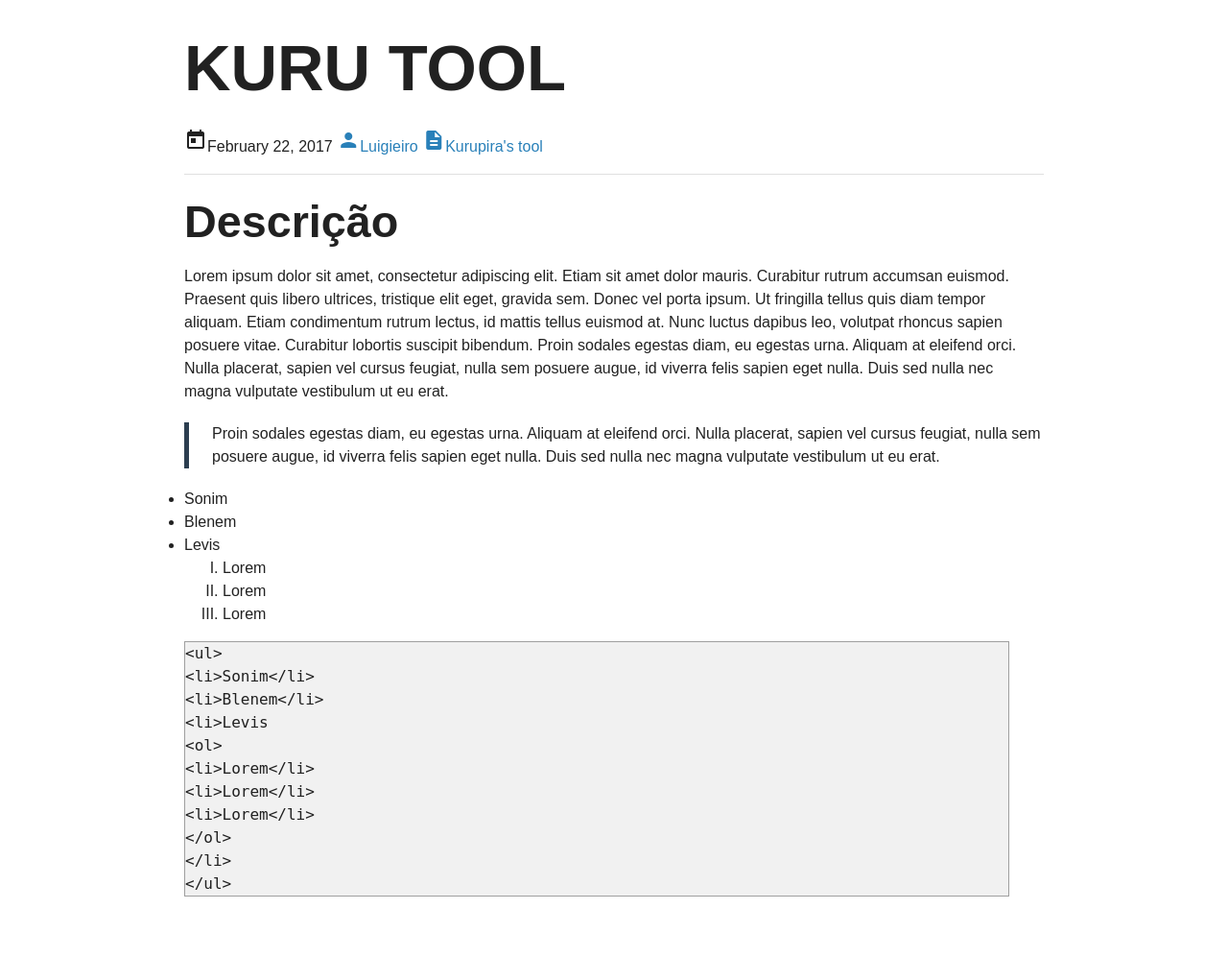
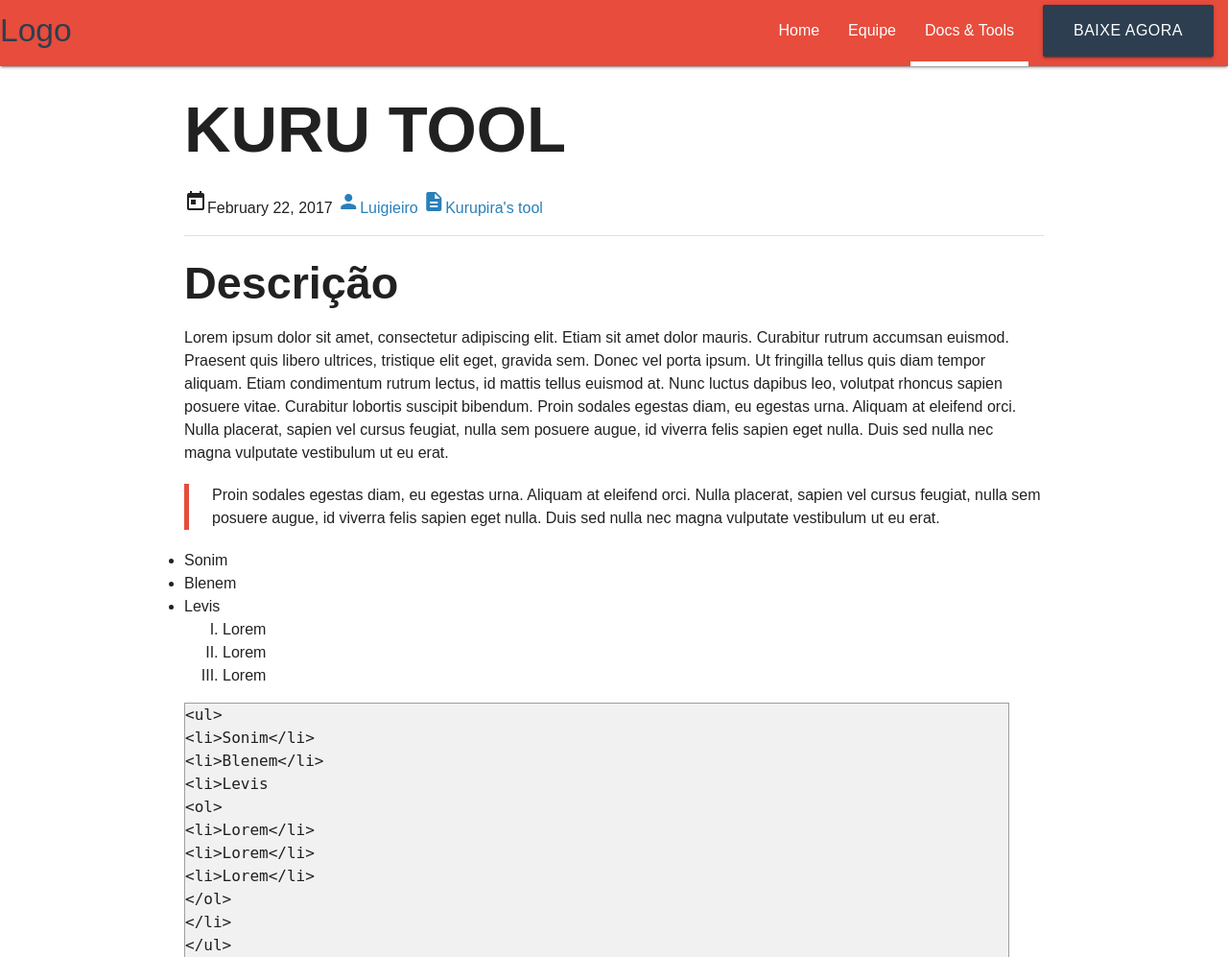
Before and after one commit to unamecorporation/SiteKurupiraOS, a PHP site: page /docExemple.html in a window 1280 px wide. Shown: the top 997 px of the page at 96% size. Before the commit the page ends 934 px from the top, so only its background shows below. Run offline with PHP 8.4, Linux system fonts and the light colour scheme; some libraries are stand-ins or nearby versions; some web fonts are replaced.

Commit message:
Adicionado navbar, corrigido bugs

```diff
--- a/css/implements.css
+++ b/css/implements.css
@@ -1,36 +1,47 @@
 /* kurupira colors */
+
+/*
+colors doc:
+    primary: #2C3E50
+    secundary: #2980B9
+
+colors kurupira:
+    primary: #E74C3C
+    secundary: #2C3E50
+*/
+
 .k-cian-darken{
     background-color: #2C3E50 !important;
 }
-.k-cian-darken{
+.k-cian-darken-text{
     color: #2C3E50 !important;
 }
 
 .k-cian{
     background-color: #2980B9 !important;
 }
-.k-cian{
+.k-cian-text{
     color: #2980B9 !important;
 }
 
 .k-green{
     background-color: #A6DB34 !important;
 }
-.k-green{
+.k-green-text{
     color: #A6DB34 !important;
 }
 
 .k-red{
     background-color: #E74C3C !important;
 }
-.k-red{
+.k-red-text{
     color: #E74C3C !important;
 }
 
 .k-grey{
     background-color: #ECF0F1 !important;
 }
-.k-grey{
+.k-grey-text{
     color: #ECF0F1 !important;
 }
 
@@ -113,6 +124,16 @@ code{
     display: block;
 }
 
+/* lists edits */
+
+ul.doc-ul li{
+    list-style-type: disc !important;
+}
+
+ol.doc-ol li{
+    list-style-type: upper-roman !important;
+}
+
 
 /* link edits */
 
@@ -134,13 +155,18 @@ a:hover{
 /* blockquote edits */
 
 blockquote{
-    border-left: 5px solid #2C3E50;
+    border-left: 5px solid #E74C3C;
 }
 
 
 /* selection edits */
 
 p::selection{
+    background: #2C3E50;
+    color: #fff;
+}
+
+blockquote::selection{
     background: #2C3E50;
     color: #fff;
 }
@@ -241,12 +267,19 @@ code::-moz-selection{
 }
 
 
-/* lists edits */
+/* navbar edits */
 
-ul li{
-    list-style-type: disc !important;
+nav li a{
+    transition-duration: 0.1s
 }
 
-ol li{
-    list-style-type: upper-roman !important;
+nav li a:hover {
+    color: white;
+    background-color: #2C3E50;
+    border-bottom: 5px solid white;
+    transition-duration: 0.1s
 }
+
+ nav li a.active{
+     border-bottom: 5px solid white;
+ }
--- a/docExemple.html
+++ b/docExemple.html
@@ -8,10 +8,25 @@
         <!--Import materialize.css-->
         <link type="text/css" rel="stylesheet" href="css/materialize.min.css"  media="screen,projection"/>
         <link type="text/css" rel="stylesheet" href="css/implements.css"  media="screen,projection"/>
-
     </head>
 
     <body>
+
+        <div class="navbar-fixed">
+        <nav class="nav-extended k-red">
+            <div class="nav-wrapper">
+            <a href="#!" class="brand-logo left">Logo</a>
+            <ul class="right">
+                <li class=""><a href="#">Home</a></li>
+                <li class=""><a href="#">Equipe</a></li>
+                <li class=""><a class="active" href="#">Docs & Tools</a></li>
+                <li><a href="#" class=" waves-effect waves-light btn-large k-cian-darken font-medium">Baixe agora</a></li>
+            </ul>
+
+            </div>
+        </nav>
+        </div>
+
         <article class="container">
             <h1 class="font-bold">KURU TOOL</h1>
             <p>
@@ -38,11 +53,11 @@
                 Duis sed nulla nec magna vulputate vestibulum ut eu erat.
                 </blockquote>
 
-                <ul>
+                <ul class="doc-ul">
                     <li>Sonim</li>
                     <li>Blenem</li>
                     <li>Levis
-                        <ol>
+                        <ol class="doc-ol">
                             <li>Lorem</li>
                             <li>Lorem</li>
                             <li>Lorem</li>
```
Also changed, not shown: index.html (+17 -0 lines).
